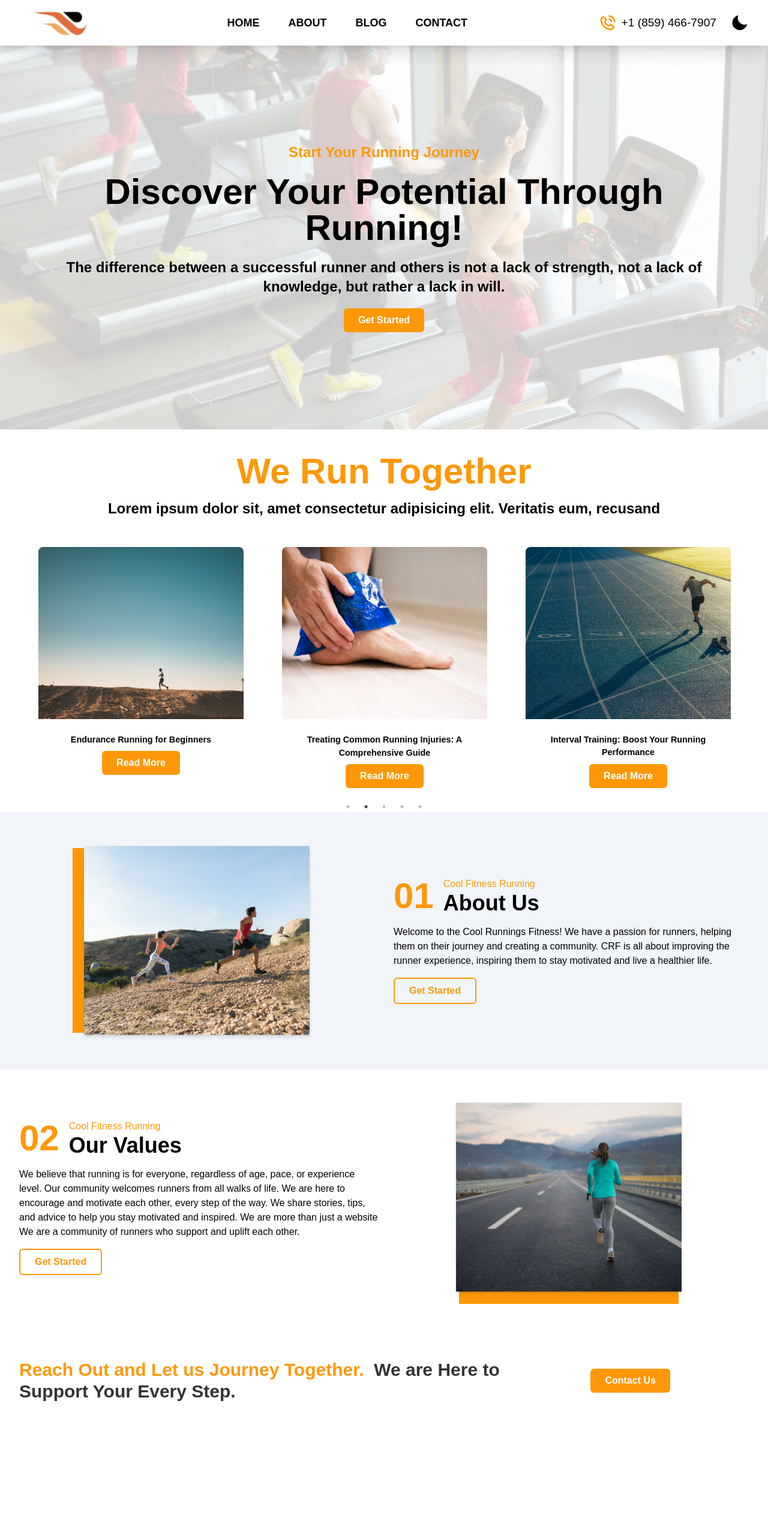
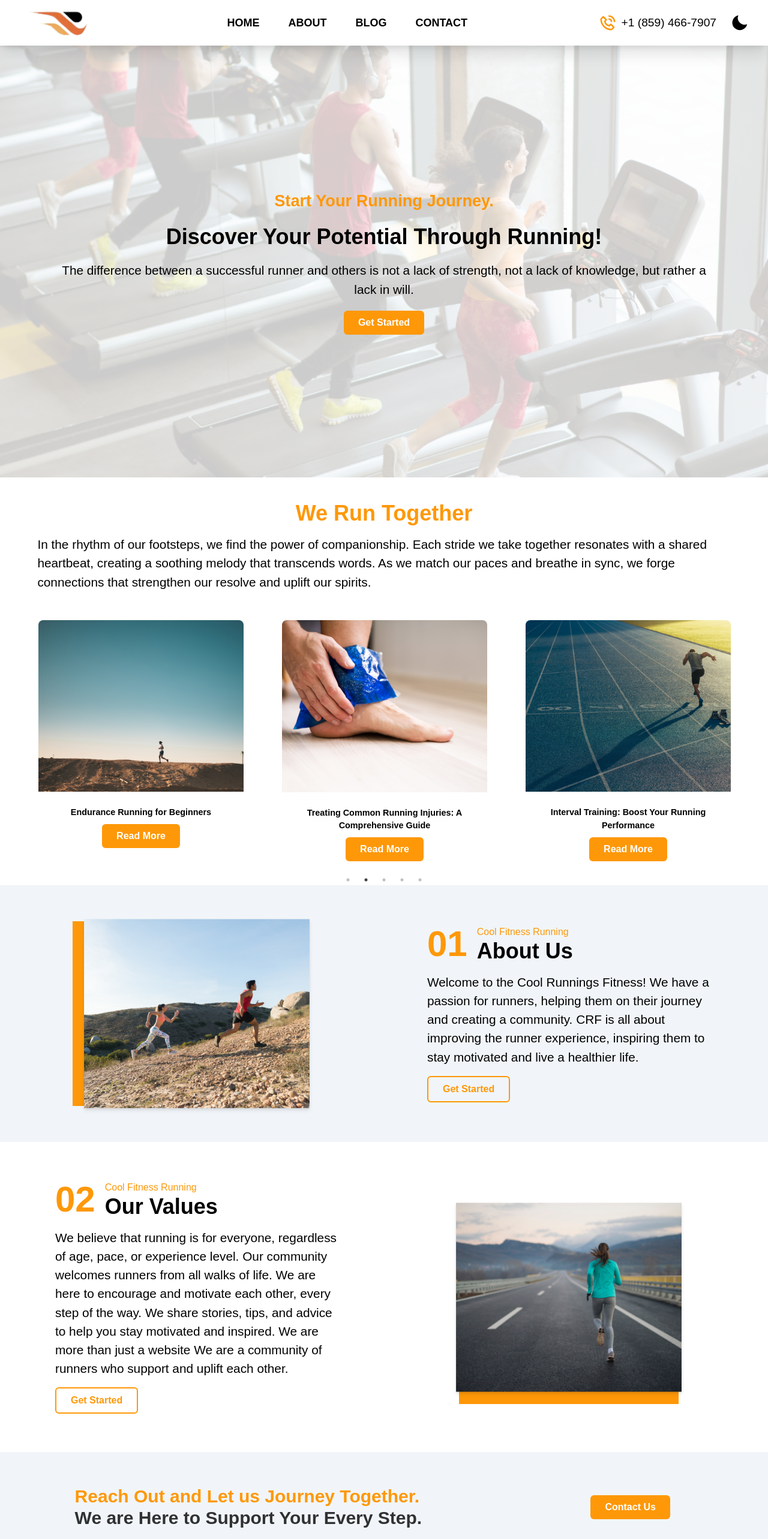
Before and after one commit to Hadehwahle/Fitness-App, a React (Vite) app: page / in a window 1280 px wide. Shown: the top 2566 px of the page at 60% size. Before the commit the page ends 2394 px from the top, so only its background shows below. Built offline with nearby package versions, Linux system fonts and the light colour scheme.

Commit message:
modified styling

```diff
--- a/src/App.jsx
+++ b/src/App.jsx
@@ -24,7 +24,7 @@ const App = () => {
     });
   });
   return (
-    <div className=" dark:bg-black bg-white dark:text-white text-black">
+    <div className=" dark:bg-black bg-white dark:text-white text-black ">
       <Navbar />
       <Hero formPop={formPop} toggleForm={toggleForm} />
       <Highlights />
--- a/src/components/About/About.jsx
+++ b/src/components/About/About.jsx
@@ -2,7 +2,7 @@ import About2 from "./About2";
 import AboutUs from "../../assets/images/8.png";
 const About = () => {
   return (
-    <div>
+    <div className="overflow-hidden text-center md:text-left">
       <div
         id="about"
         className="py-16 dark:bg-black dark:text-white bg-slate-100 duration-200"
@@ -11,7 +11,7 @@ const About = () => {
           <div className="grid grid-cols-1 md:grid-cols-2 gap-4 md:gap-8 place-items-center">
             {/* Image section */}
             <div
-              data-aos="fade-down-left"
+              data-aos="fade-down"
               className="md:before:block md:before:absolute md:before:-inset-1 md:before:-translate-x-6 md:before:bg-primary relative inline-block hover:before:-translate-x-2 before:duration-200"
             >
               <img
@@ -23,7 +23,7 @@ const About = () => {
             {/* text section */}
             <div className="space-y-4">
               {/* Heading section */}
-              <div className="flex items-center gap-4">
+              <div className="flex lg:items-center justify-center items-center lg:justify-start gap-4 ">
                 <div className="text-primary text-6xl">
                   <h1
                     data-aos="fade-up"
@@ -36,14 +36,14 @@ const About = () => {
                 <div>
                   <p
                     data-aos="fade-down"
-                    data-aos-delay="500"
+                    data-aos-delay="400"
                     className="text-primary"
                   >
                     Cool Fitness Running
                   </p>
                   <h1
                     data-aos="fade-left"
-                    data-aos-delay="700"
+                    data-aos-delay="500"
                     className="text-2xl sm:text-4xl font-bold"
                   >
                     About Us
@@ -52,7 +52,11 @@ const About = () => {
               </div>
               {/* bottom section */}
               <div>
-                <p className="" data-aos="fade-right" data-aos-delay="900">
+                <p
+                  className="lg:w-[30rem] text-[1.3rem]"
+                  data-aos="fade-right "
+                  data-aos-delay="600"
+                >
                   Welcome to the Cool Runnings Fitness! We have a passion for
                   runners, helping them on their journey and creating a
                   community. CRF is all about improving the runner experience,
@@ -60,8 +64,8 @@ const About = () => {
                 </p>
               </div>
               <button
-                data-aos="fade-down-right"
-                data-aos-delay="1000"
+                data-aos="fade-up"
+                data-aos-delay="700"
                 className="outline-btn"
               >
                 Get Started
--- a/src/components/About/About2.jsx
+++ b/src/components/About/About2.jsx
@@ -1,13 +1,13 @@
 import AboutUs from "../../assets/images/3.png";
 const About2 = () => {
   return (
-    <div className="py-16 dark:bg-dark dark:text-white bg-white duration-200">
+    <div className="py-16 dark:bg-dark dark:text-white bg-white duration-200 overflow-hidden">
       <div className="container">
         <div className="grid grid-cols-1 md:grid-cols-2 gap-4 place-items-center">
           {/* text section */}
           <div className="space-y-4">
             {/* Heading section */}
-            <div className="flex items-center gap-4">
+            <div className="flex  lg:items-center justify-center items-center lg:justify-start gap-4">
               <div className="text-primary text-6xl">
                 <h1 data-aos="fade-down" className="font-bold">
                   02
@@ -22,8 +22,8 @@ const About2 = () => {
                   Cool Fitness Running
                 </p>
                 <h1
-                  data-aos="fade-up-right"
-                  data-aos-delay="500"
+                  data-aos="fade-left"
+                  data-aos-delay="300"
                   className="text-2xl sm:text-4xl font-bold"
                 >
                   Our Values
@@ -32,7 +32,11 @@ const About2 = () => {
             </div>
             {/* bottom section */}
             <div>
-              <p data-aos="fade-down-right" data-aos-delay="700" className="">
+              <p
+                data-aos="fade-down"
+                data-aos-delay="400"
+                className="lg:w-[30rem] text-[1.3rem]"
+              >
                 We believe that running is for everyone, regardless of age,
                 pace, or experience level. Our community welcomes runners from
                 all walks of life. We are here to encourage and motivate each
@@ -44,7 +48,7 @@ const About2 = () => {
             </div>
             <button
               data-aos="fade-down"
-              data-aos-delay="700"
+              data-aos-delay="500"
               className="outline-btn"
             >
               Get Started
@@ -52,8 +56,8 @@ const About2 = () => {
           </div>
           {/* Image section */}
           <div
-            data-aos="flip-up"
-            data-aos-delay="1200"
+            data-aos="fade-up"
+            data-aos-delay="600"
             className="md:before:block md:before:absolute md:before:-inset-1 md:before:translate-y-6 md:before:bg-primary relative inline-block hover:before:translate-y-2 before:duration-200"
           >
             <img
--- a/src/components/Contact/Contact.jsx
+++ b/src/components/Contact/Contact.jsx
@@ -1,17 +1,25 @@
 const Contact = ({ toggleForm }) => {
   return (
-    <div id="contact" className="">
+    <div id="contact" className="overflow-hidden bg-slate-100 dark:bg-black">
       <div className="container dark:bg-black  py-14">
         <div className="grid grid-cols-1 sm:grid-cols-3 gap-4">
           <div className="col-span-2">
-            <h1 className="text-1xl sm:text-3xl font-bold text-black/80 dark:text-white">
-              <span className="text-primary">
+            <h1
+              className="text-1xl sm:text-2xl md:text-3xl text-center md:text-left font-bold text-black/80 dark:text-white lg:w-[77%] lg:mx-auto"
+              data-aos="fade-down"
+              data-aos-delay="300"
+            >
+              <span className="text-primary ">
                 Reach Out and Let us Journey Together.
               </span>
               &nbsp; We are Here to Support Your Every Step.
             </h1>
           </div>
-          <div className="text-center grid place-items-center ">
+          <div
+            className="text-center grid place-items-center "
+            data-aos="fade-up"
+            data-aos-delay="300"
+          >
             <button onClick={toggleForm} className="primary-btn">
               Contact Us
             </button>
--- a/src/components/Contact/Form.jsx
+++ b/src/components/Contact/Form.jsx
@@ -5,7 +5,7 @@ const Form = ({ formPop, toggleForm }) => {
     <>
       {formPop && (
         <div className="fixed top-0 left-0 w-full h-full z-50 overflow-y-auto bg-dark/70">
-          <div className="absolute top-1/2 left-1/2 transform -translate-x-1/2 -translate-y-1/2 w-[60%] md:w-[40%]">
+          <div className="absolute top-1/2 left-1/2 transform -translate-x-1/2 -translate-y-1/2 w-[90%] md:w-[60%]">
             <motion.div
               initial={{ opacity: 0, scale: 0.5 }}
               animate={{ opacity: 1, scale: 1 }}
--- a/src/components/Hero/Content.jsx
+++ b/src/components/Hero/Content.jsx
@@ -1,29 +1,25 @@
 const Content = ({ heading, title, content }) => {
   return (
-    <div className="container min-h-[80dvh] flex items-center">
+    <div className="container min-h-[100dvh] lg:min-h-[90dvh] flex items-center overflow-x-hidden">
       <div className="w-full md:w-[1100px] mx-auto text-center space-y-5">
         <p
           data-aos="fade-up"
           data-aos-delay="300"
-          className="text-primary text-2xl font-semibold"
+          className="text-primary text-[1.7rem] font-semibold"
         >
-          {heading}
+          {heading}.
         </p>
         <h1
           data-aos="zoom-out"
-          data-aos-delay="600"
-          className=" text-3xl md:text-6xl font-bold"
+          data-aos-delay="400"
+          className=" text-3xl md:text-4xl font-bold"
         >
           {title}
         </h1>
-        <p
-          data-aos="fade-down"
-          data-aos-delay="300"
-          className="text-2xl font-semibold"
-        >
+        <p data-aos="fade-down" data-aos-delay="500" className="text-[1.3rem]">
           {content}
         </p>
-        <button data-aos-delay="900" data-aos="fade-up" className="primary-btn">
+        <button data-aos-delay="600" data-aos="fade-up" className="primary-btn">
           Get Started
         </button>
       </div>
--- a/src/components/Hero/Hero.jsx
+++ b/src/components/Hero/Hero.jsx
@@ -56,7 +56,7 @@ const Hero = ({ toggleForm, formPop }) => {
     pauseOnFocus: true,
   };
   return (
-    <div id="home" className="overflow-x-hidden">
+    <div id="home" className="overflow-hidden">
       <div
         className=" dark:bg-black dark:text-white duration-200"
         data-aos="fade-up"
@@ -65,7 +65,7 @@ const Hero = ({ toggleForm, formPop }) => {
       >
         <div
           data-aos="fade-down"
-          className="bg-white/80 dark:bg-dark/80 duration-200"
+          className="bg-white/80 dark:bg-dark/80 duration-200 overflow-hidden"
         >
           <Slider {...settings}>
             {imageList.map(({ id, heading, content, title }) => (
--- a/src/components/Hero/Highlights.jsx
+++ b/src/components/Hero/Highlights.jsx
@@ -42,23 +42,26 @@ const Highlights = () => {
   };
 
   return (
-    <div className="dark:bg-dark py-6 ">
+    <div className="dark:bg-dark py-6 overflow-hidden">
       <div className=" container w-full items-center min-h-[70dvh] ">
         <div className="">
           <h1
-            data-aos="zoom-out"
-            data-aos-delay="600"
-            className="text-primary text-center text-3xl md:text-6xl font-bold py-4"
+            data-aos="fade-down"
+            data-aos-delay="300"
+            className="text-primary text-center text-3xl md:text-4xl font-bold py-4"
           >
             We Run Together
           </h1>
           <p
             data-aos="fade-up"
-            data-aos-delay="300"
-            className=" text-2xl font-semibold text-center pb-8"
+            data-aos-delay="400"
+            className="text-[1.3rem] text-center lg:text-left pb-8 w-[95%] mx-auto"
           >
-            Lorem ipsum dolor sit, amet consectetur adipisicing elit. Veritatis
-            eum, recusand
+            In the rhythm of our footsteps, we find the power of companionship.
+            Each stride we take together resonates with a shared heartbeat,
+            creating a soothing melody that transcends words. As we match our
+            paces and breathe in sync, we forge connections that strengthen our
+            resolve and uplift our spirits.
           </p>
         </div>
 
--- a/src/components/Navbar/Navbar.jsx
+++ b/src/components/Navbar/Navbar.jsx
@@ -32,7 +32,7 @@ const Navbar = () => {
 
   return (
     <>
-      <nav className="sticky bg-white top-0  shadow-xl w-full dark:bg-dark dark:text-white z-50 py-2">
+      <nav className="sticky bg-white top-0  shadow-xl w-full dark:bg-dark dark:text-white z-50 py-2 ">
         <div className="container">
           <div className="flex items-center justify-between">
             <div>
@@ -97,7 +97,7 @@ const Navbar = () => {
               duration={800}
               key={id}
               offset={-65}
-              className="list-none w-full text-center p-4 hover:bg-primary hover:text-white cursor-pointer "
+              className="list-none w-full text-center p-4 hover:bg-primary hover:duration-200 cursor-pointer "
             >
               <li>
                 {menuOpen && (
```
Also changed, not shown: src/components/Hero/BlogContent.js (+5 -5 lines).
